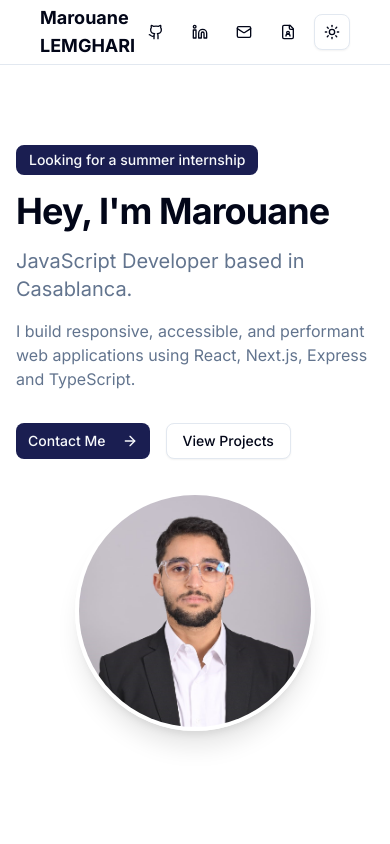
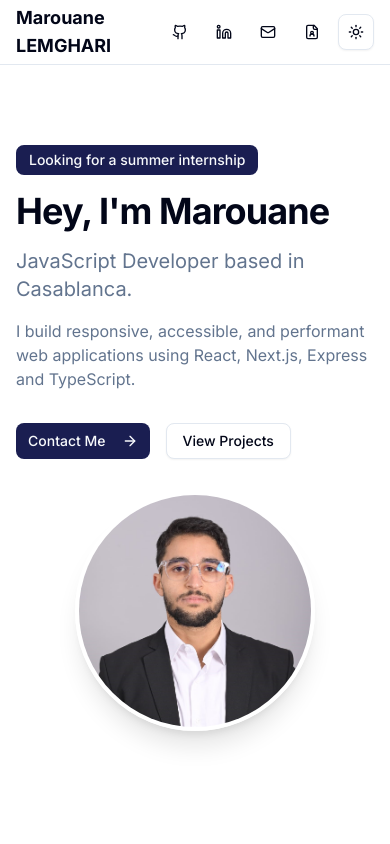
Before and after one commit to Kwanddwo/my-portfolio, a Next.js app: page / in a window 390 px wide. Shown: the top 844 px of the page. Built offline with nearby package versions, Linux system fonts and the light colour scheme.

Commit message:
Changed padding for mobile

```diff
--- a/app/page.tsx
+++ b/app/page.tsx
@@ -28,7 +28,7 @@ export default function Portfolio() {
   return (
     <div className="min-h-screen bg-background">
       {/* Header */}
-      <header className="sticky top-0 px-10 z-40 w-full border-b bg-background/95 backdrop-blur supports-[backdrop-filter]:bg-background/60">
+      <header className="sticky top-0 px-4 md:px-10 z-40 w-full border-b bg-background/95 backdrop-blur supports-[backdrop-filter]:bg-background/60">
         <div className="flex h-16 items-center justify-between">
           <div className="font-bold text-lg">Marouane LEMGHARI</div>
           <nav className="hidden md:flex gap-6">
@@ -233,7 +233,7 @@ export default function Portfolio() {
         </section>
 
         {/* Contact Section */}
-        <section id="contact" className="py-20 px-20 space-y-8">
+        <section id="contact" className="py-20 px-4 md:px-20 space-y-8">
           <div className="space-y-2">
             <h2 className="text-3xl font-bold tracking-tight">Contact</h2>
             <p className="text-muted-foreground">Get in touch with me</p>
```
